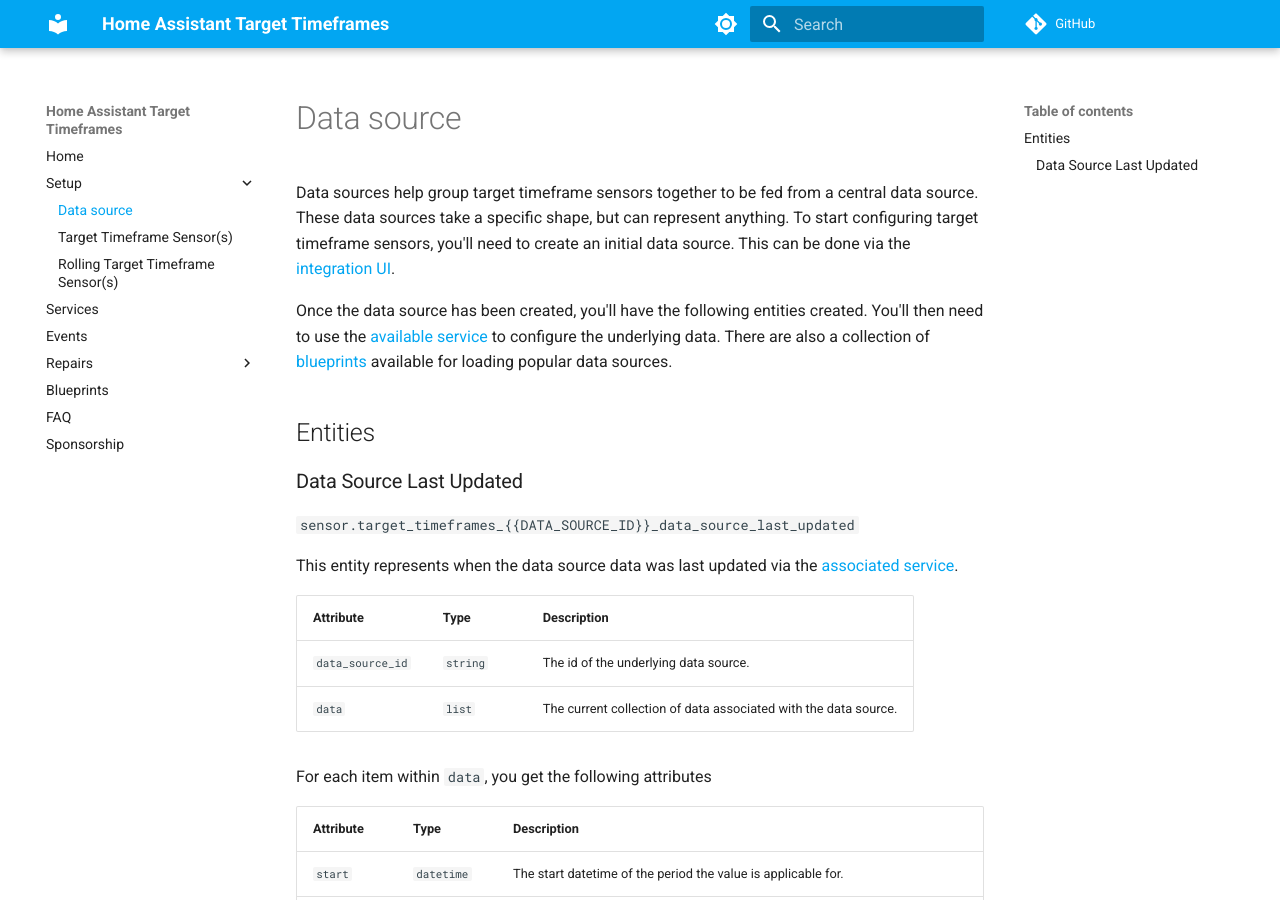
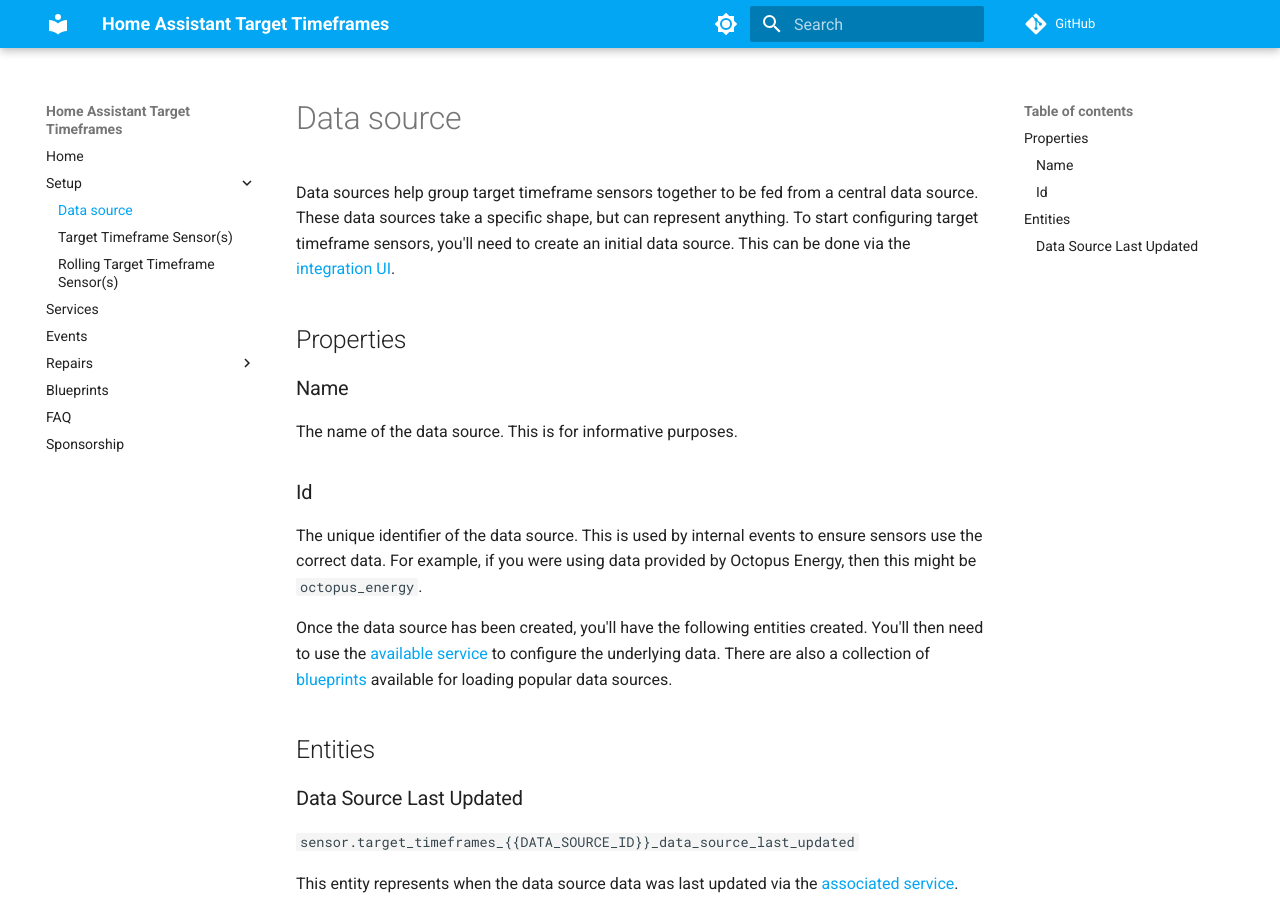
Before and after one commit to BottlecapDave/HomeAssistant-TargetTimeframes, an MkDocs documentation site: the page built from _docs/setup/data_source.md, in a window 1280 px wide and 900 px high. Built offline with MkDocs 1.6.1 and Material for MkDocs 9.7.7, drawn with Linux system fonts in a browser that asks for light colours; comment, search, counter and statistics services are not loaded.

Commit message:
docs: Updated data source properties

```diff
--- a/_docs/setup/data_source.md
+++ b/_docs/setup/data_source.md
@@ -1,6 +1,16 @@
 # Data source
 
 Data sources help group target timeframe sensors together to be fed from a central data source. These data sources take a specific shape, but can represent anything. To start configuring target timeframe sensors, you'll need to create an initial data source. This can be done via the [integration UI](https://my.home-assistant.io/redirect/config_flow_start/?domain=target_timeframe).
+
+## Properties
+
+### Name
+
+The name of the data source. This is for informative purposes.
+
+### Id
+
+The unique identifier of the data source. This is used by internal events to ensure sensors use the correct data. For example, if you were using data provided by Octopus Energy, then this might be `octopus_energy`.
 
 Once the data source has been created, you'll have the following entities created. You'll then need to use the [available service](../services.md#target_timeframesupdate_target_timeframe_data_source) to configure the underlying data. There are also a collection of [blueprints](../blueprints.md#data-sources) available for loading popular data sources.
 
```
